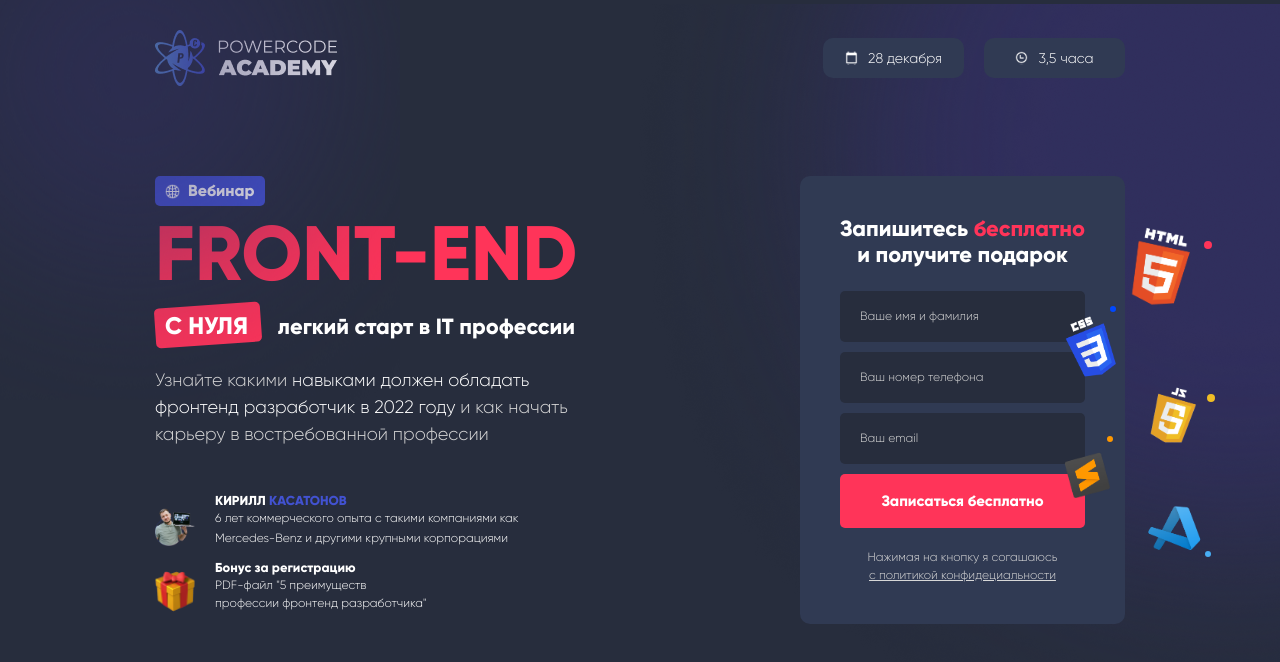
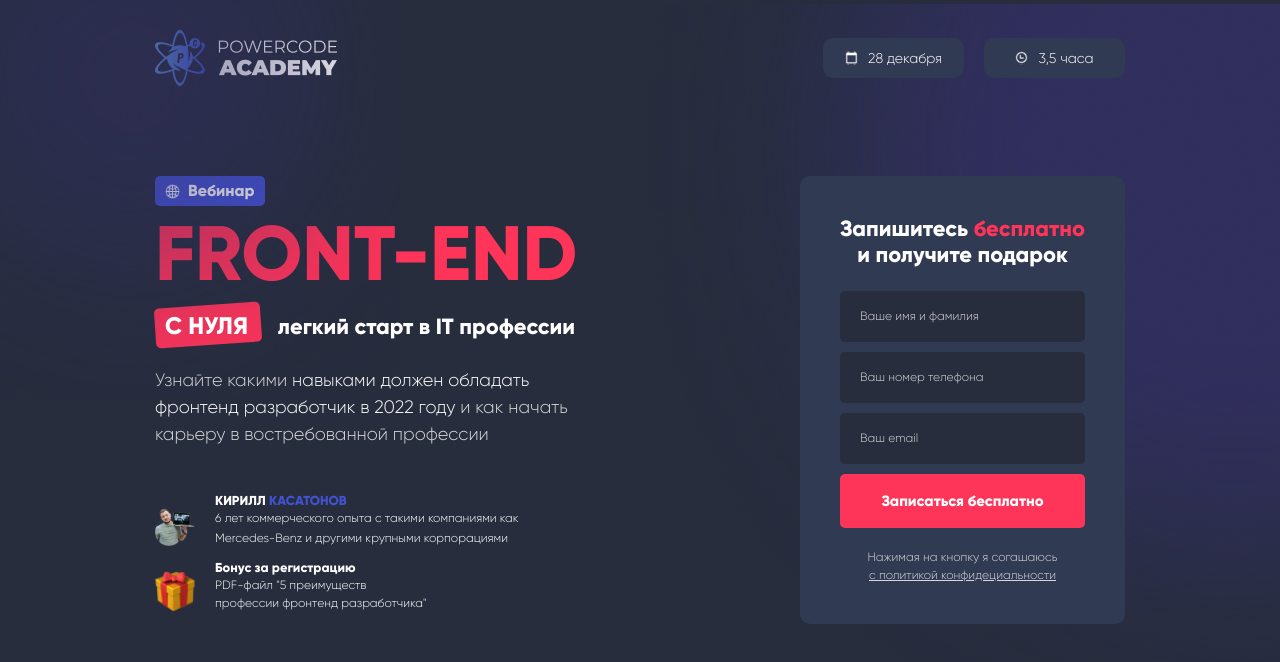
Before and after one commit to Yaroslav0102030405/front-end, a plain HTML site: page index.html in a window 1280 px wide. Drawn offline with nearby package versions, Linux system fonts and the light colour scheme.

Commit message:
markup 3

```diff
--- a/scss/components/_feedback.scss
+++ b/scss/components/_feedback.scss
@@ -82,6 +82,14 @@
   display: flex;
   justify-content: space-between;
   margin-bottom: 50px;
+
+  // @media screen and (max-width: 1000px) {
+  //   gap: 30px;
+  // }
+
+  @media screen and (max-width: 800px) {
+    flex-wrap: wrap;
+  }
 }
 .content {
   max-width: 426px;
@@ -261,10 +269,14 @@
 }
 
 .position-icons {
-  position: absolute;
-  top: 30%;
-  right: 6%;
-  width: 142px;
+  display: none;
+  @media screen and (min-width: 1420px) {
+    display: block;
+    position: absolute;
+    top: 30%;
+    right: 6%;
+    width: 142px;
+  }
 }
 
 .html {
```
Also changed, not shown: css/main.css, css/main.min.css, 2 other files.
